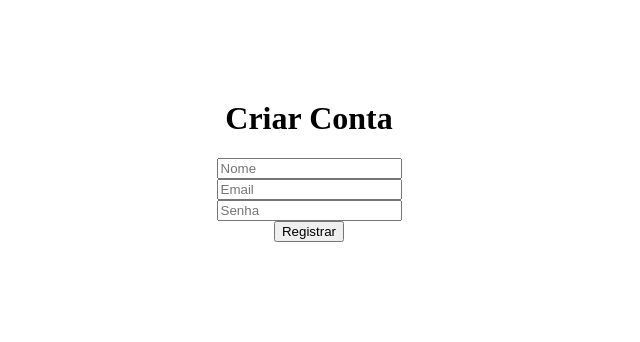
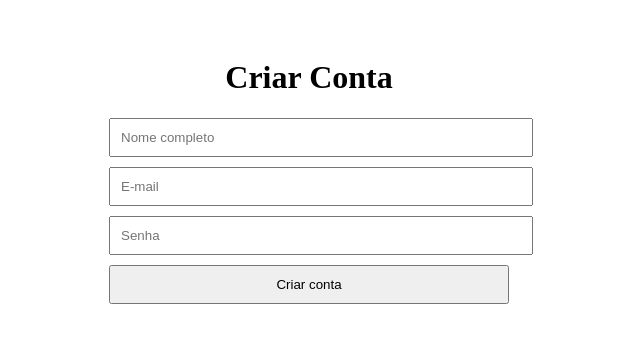
Before and after one commit to NatanN013/Site-Nota-Certa, a Next.js app: page /register in a window 1280 px wide. Shown: the top 342 px of the page, without its empty margins (331-971 px from the left). Built offline with nearby package versions, Linux system fonts and the light colour scheme; no server answers.

Commit message:
Update register.js

```diff
--- a/src/pages/register.js
+++ b/src/pages/register.js
@@ -1,11 +1,59 @@
+import { useState } from 'react';
+import { useRouter } from 'next/router';
+import { createUserWithEmailAndPassword, updateProfile } from 'firebase/auth';
+import { auth } from '../firebase';
+
 export default function Register() {
+  const router = useRouter();
+  const [nome, setNome] = useState('');
+  const [email, setEmail] = useState('');
+  const [senha, setSenha] = useState('');
+  const [erro, setErro] = useState('');
+
+  const cadastrarUsuario = async (e) => {
+    e.preventDefault();
+    try {
+      const userCredential = await createUserWithEmailAndPassword(auth, email, senha);
+      await updateProfile(userCredential.user, { displayName: nome });
+      router.push('/dashboard');
+    } catch (error) {
+      setErro('Erro ao cadastrar. Verifique os dados e tente novamente.');
+    }
+  };
+
   return (
-    <div style={{ textAlign: 'center', marginTop: '100px' }}>
+    <div style={{ padding: 30, maxWidth: 400, margin: '0 auto', textAlign: 'center' }}>
       <h1>Criar Conta</h1>
-      <input type="text" placeholder="Nome" /><br />
-      <input type="email" placeholder="Email" /><br />
-      <input type="password" placeholder="Senha" /><br />
-      <button>Registrar</button>
+      <form onSubmit={cadastrarUsuario}>
+        <input
+          type="text"
+          placeholder="Nome completo"
+          value={nome}
+          onChange={(e) => setNome(e.target.value)}
+          required
+          style={{ width: '100%', padding: 10, marginBottom: 10 }}
+        />
+        <input
+          type="email"
+          placeholder="E-mail"
+          value={email}
+          onChange={(e) => setEmail(e.target.value)}
+          required
+          style={{ width: '100%', padding: 10, marginBottom: 10 }}
+        />
+        <input
+          type="password"
+          placeholder="Senha"
+          value={senha}
+          onChange={(e) => setSenha(e.target.value)}
+          required
+          style={{ width: '100%', padding: 10, marginBottom: 10 }}
+        />
+        <button type="submit" style={{ width: '100%', padding: 10 }}>
+          Criar conta
+        </button>
+      </form>
+      {erro && <p style={{ color: 'red', marginTop: 15 }}>{erro}</p>}
     </div>
   );
 }
```
